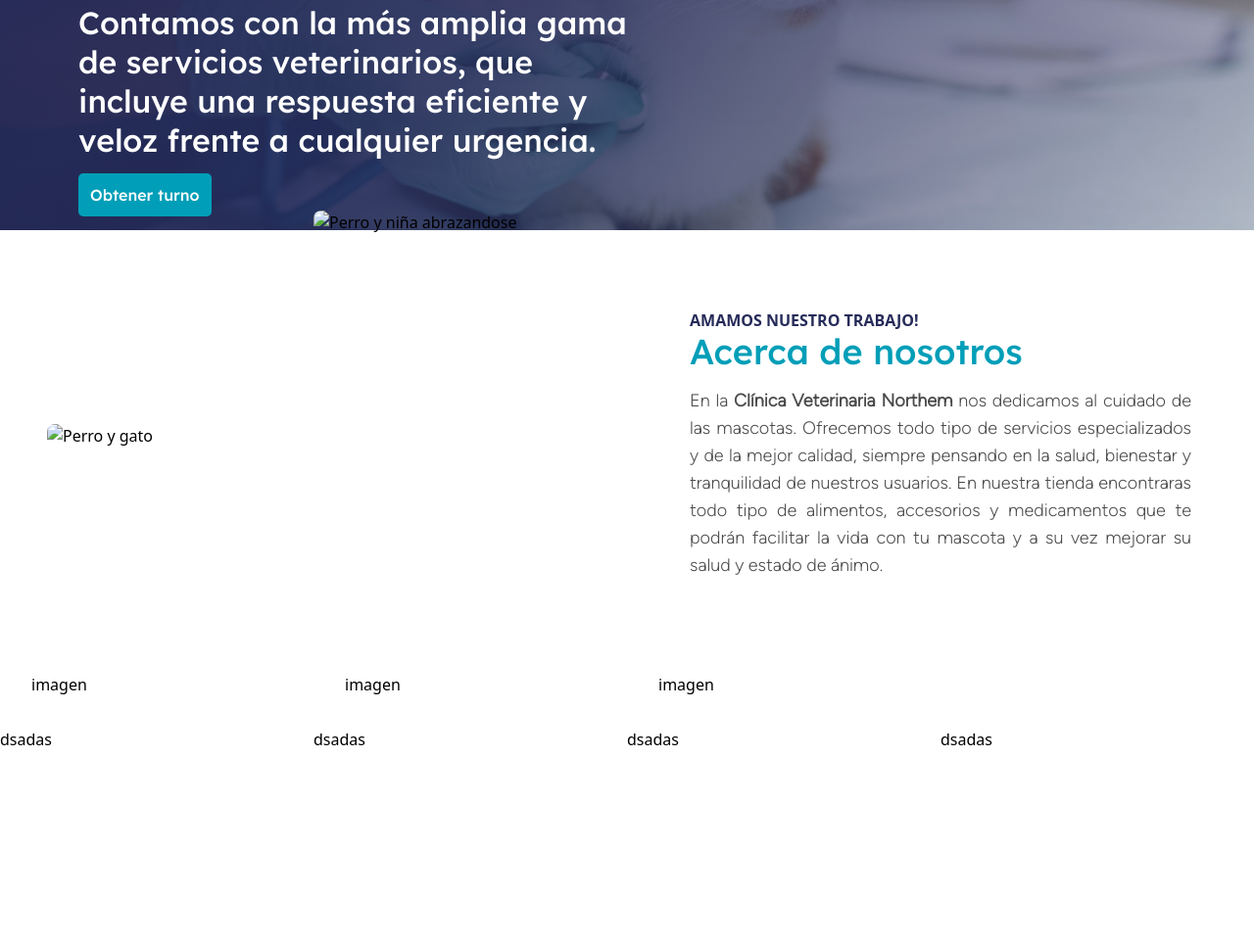
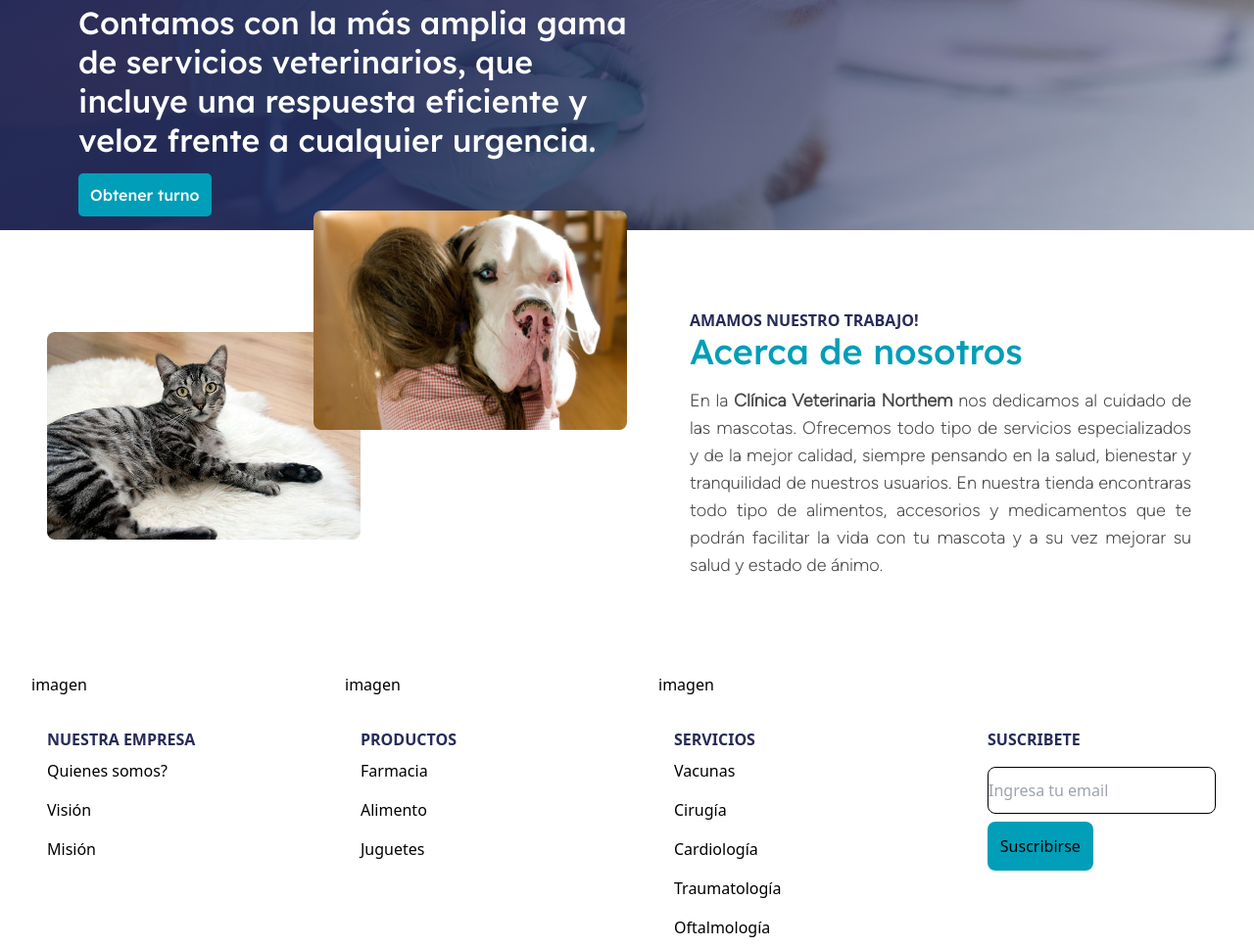
Before and after one commit to Santibrito/ProyectoFinal, a plain HTML site: page index.html in a window 1280 px wide. Shown: the part 399-1366 px from the top of the page at 98% size. Before the commit the page ends 1166 px from the top, so only its background shows below. Drawn offline with nearby package versions, Linux system fonts and the light colour scheme.

Commit message:
Naylu-Footer

```diff
--- a/assets/css/style.css
+++ b/assets/css/style.css
@@ -603,3 +603,51 @@
     display: none;
   }
 }
+
+/* Footer */
+
+.h6-footer {
+  color: var(--main);
+  font-weight: 600;
+}
+
+.list-footer {
+  display: flex;
+  flex-direction: column;
+}
+
+ul a {
+  padding-top: 0.5rem;
+  padding-bottom: 0.5rem;
+}
+
+ul input {
+  margin-top: 1rem;
+  border: 1px black solid;
+  border-radius: 0.5rem;
+  height: 3rem;
+  -webkit-border-radius: 0.5rem;
+  -moz-border-radius: 0.5rem;
+  -ms-border-radius: 0.5rem;
+  -o-border-radius: 0.5rem;
+}
+
+.button-footer-suscription {
+  display: flex;
+  justify-content: start;
+}
+
+.button-footer-suscription button {
+  margin-top: 0.5rem;
+  background-color: var(--secondary);
+  padding: 0.8rem;
+  border-radius: 0.5rem;
+  -webkit-border-radius: 0.5rem;
+  -moz-border-radius: 0.5rem;
+  -ms-border-radius: 0.5rem;
+  -o-border-radius: 0.5rem;
+}
+
+.div-footer {
+  margin-left: 3rem;
+}
--- a/index.html
+++ b/index.html
@@ -124,8 +124,8 @@
         <section class="grid grid-cols-1 laptop:grid-cols-2 desktop:grid-cols-2 container mx-auto">
 
             <div class="about-us-box1">
-                <img src="" alt="Perro y gato" class="img-about-us">
-                <img src="" alt="Perro y niña abrazandose" class="img-about-us-1">
+                <img src="./assets/img/imagenMascotas.jpg" alt="Perro y gato" class="img-about-us">
+                <img src="./assets/img/imagenMascota1.jpg" alt="Perro y niña abrazandose" class="img-about-us-1">
             </div>
 
             <div class="about-us-box2">
@@ -209,26 +209,50 @@
         </section>
 
 
-
     </main>
 
-
-    <footer class="grid grid-cols-1 laptop:grid-cols-2 desktop:grid-cols-4 container mx-auto">
-
-        <div class="">
-            dsadas
+    <footer class="grid grid-cols-2 laptop:grid-cols-4 desktop:grid-cols-4 container mx-auto">
+        <div class="div-footer">
+            <ul class="list-footer">
+                <h6 class="h6-footer">NUESTRA EMPRESA</h6>
+                <a href="">Quienes somos?</a>
+                <a href="">Visión</a>
+                <a href="">Misión</a>
+                <a href=""></a>
+                <a href=""></a>
+            </ul>
         </div>
 
-        <div class="">
-            dsadas
+        <div class="div-footer">
+            <ul class="list-footer">
+                <h6 class="h6-footer">PRODUCTOS</h6>
+                <a href="">Farmacia</a>
+                <a href="">Alimento</a>
+                <a href="">Juguetes</a>
+                <a href=""></a>
+                <a href=""></a>
+            </ul>
         </div>
 
-        <div class="">
-            dsadas
+        <div class="div-footer">
+            <ul class="list-footer">
+                <h6 class="h6-footer">SERVICIOS</h6>
+                <a href="">Vacunas</a>
+                <a href="">Cirugía</a>
+                <a href="">Cardiología</a>
+                <a href="">Traumatología</a>
+                <a href="">Oftalmología</a>
+            </ul>
         </div>
 
-        <div class="">
-            dsadas
+        <div class="div-footer">
+            <ul>
+                <h6 class="h6-footer">SUSCRIBETE</h6>
+                <input type="text" placeholder="Ingresa tu email">
+                <div class="button-footer-suscription">
+                <button>Suscribirse</button>
+                </div>
+            </ul>
         </div>
 
     </footer>
```
Also changed, not shown: assets/css/tailwind.css.
